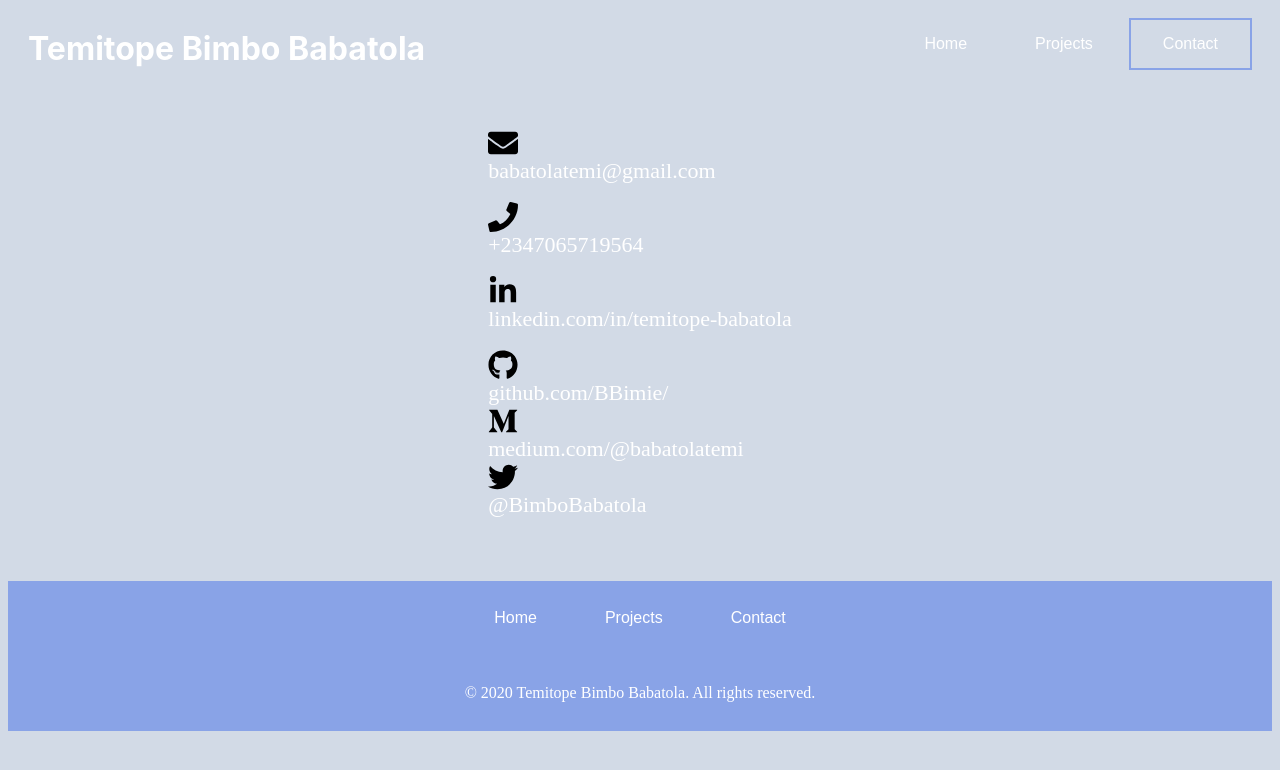
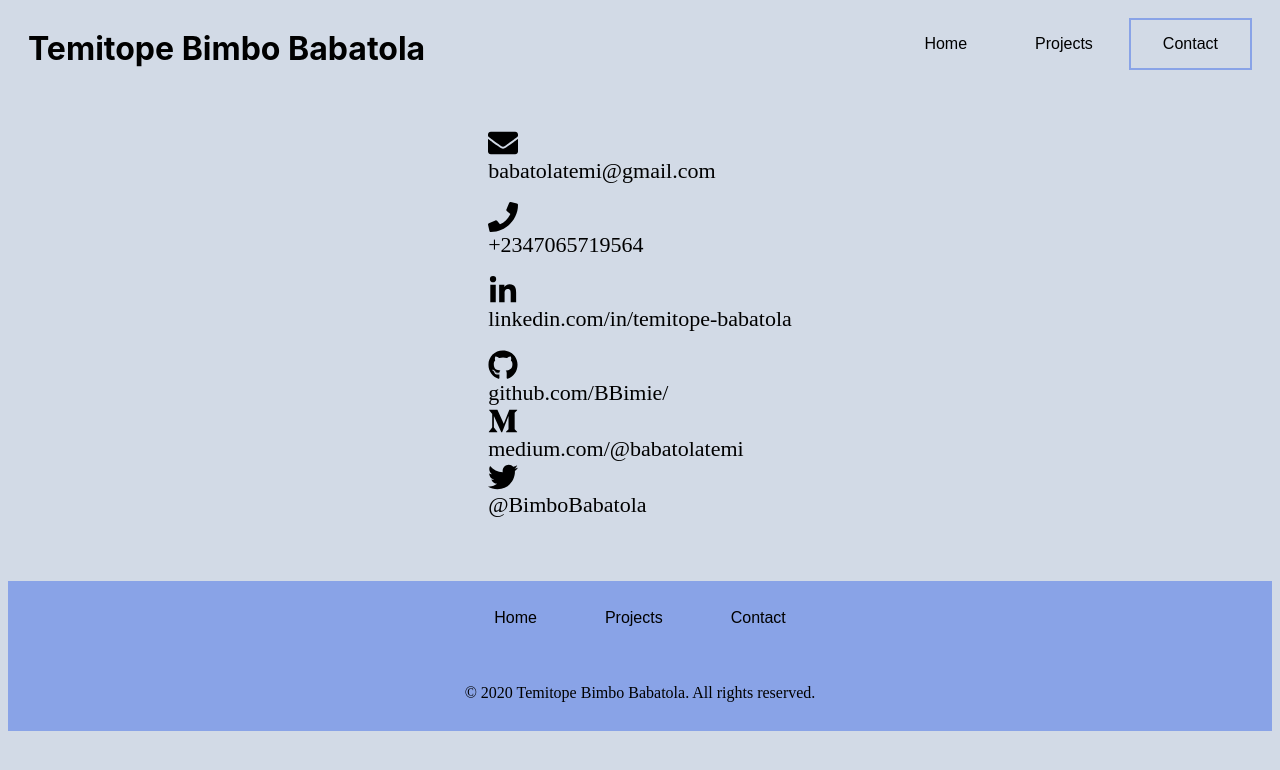
Before and after one commit to BBimie/Bimbo-Babatola-Portfolio, a plain HTML site: page contact.html in a window 1280 px wide. Drawn offline with Linux system fonts and the light colour scheme; files whose address does not match are found by name.

Commit message:
update media

```diff
--- a/style.css
+++ b/style.css
@@ -6,7 +6,7 @@
   #nav-bar{
     width: 100%;
     background-color: #d2dae6;
-    color: white;
+    color: black;
     display: flex;
     flex-direction: row;
     justify-content: space-between;
@@ -14,7 +14,7 @@
   }
   h1 {
     font-family: -apple-system,BlinkMacSystemFont,"Segoe UI","Helvetica Neue",Arial,"Noto Sans",sans-serif,"Apple Color Emoji","Segoe UI Emoji","Segoe UI Symbol","Noto Color Emoji";
-    color:white;
+    color:black;
     margin-left: 20px;
   }
   .links{
@@ -24,7 +24,7 @@
   .button {
     background-color:  #d2dae6;
     border: none;
-    color: white;
+    color: black;
     padding: 15px 32px;
     text-align: center;
     text-decoration: none;
@@ -35,12 +35,12 @@
 
   .button:hover {
     background-color:#071b30; /* Green */
-    color: white;
+    color: black;
   }
   .contact {
     background-color:#d2dae6;
     border: 2px solid #89a3e7;
-    color: white;
+    color: black;
     padding: 15px 32px;
     text-align: center;
     text-decoration: none;
@@ -50,7 +50,7 @@
   }
   .contact:hover {
     background-color: #071b30; /* Green */
-    color: white;
+    color: black;
   }
 
   .profile{
@@ -80,6 +80,8 @@
     text-align: center;
   }
   .project_title{
+    color:  #89a3e7;
+    font-size: 30px;
     text-align: center;
   }
 
@@ -111,7 +113,7 @@
   .pro_links{
     display: flex;
     flex-direction: row;
-    justify-content: space-between;
+    justify-content: space-around;
   }
   .no_art{
     display: flex;
@@ -153,7 +155,7 @@
   #footer button{
     background-color: #89a3e7;
     border: none;
-    color: white;
+    color: black;
     padding: 15px 32px;
     text-align: center;
     text-decoration: none;
@@ -168,7 +170,7 @@
   }
 
   #footer p{
-    color: white;
+    color: black;
   }
 
   /* CONTACT  PAGE  */
@@ -187,7 +189,7 @@
 
   }
   .contact-info a{
-    color: white;
+    color: black;
     text-decoration: none;
     font-size: 22px;
   }
```
